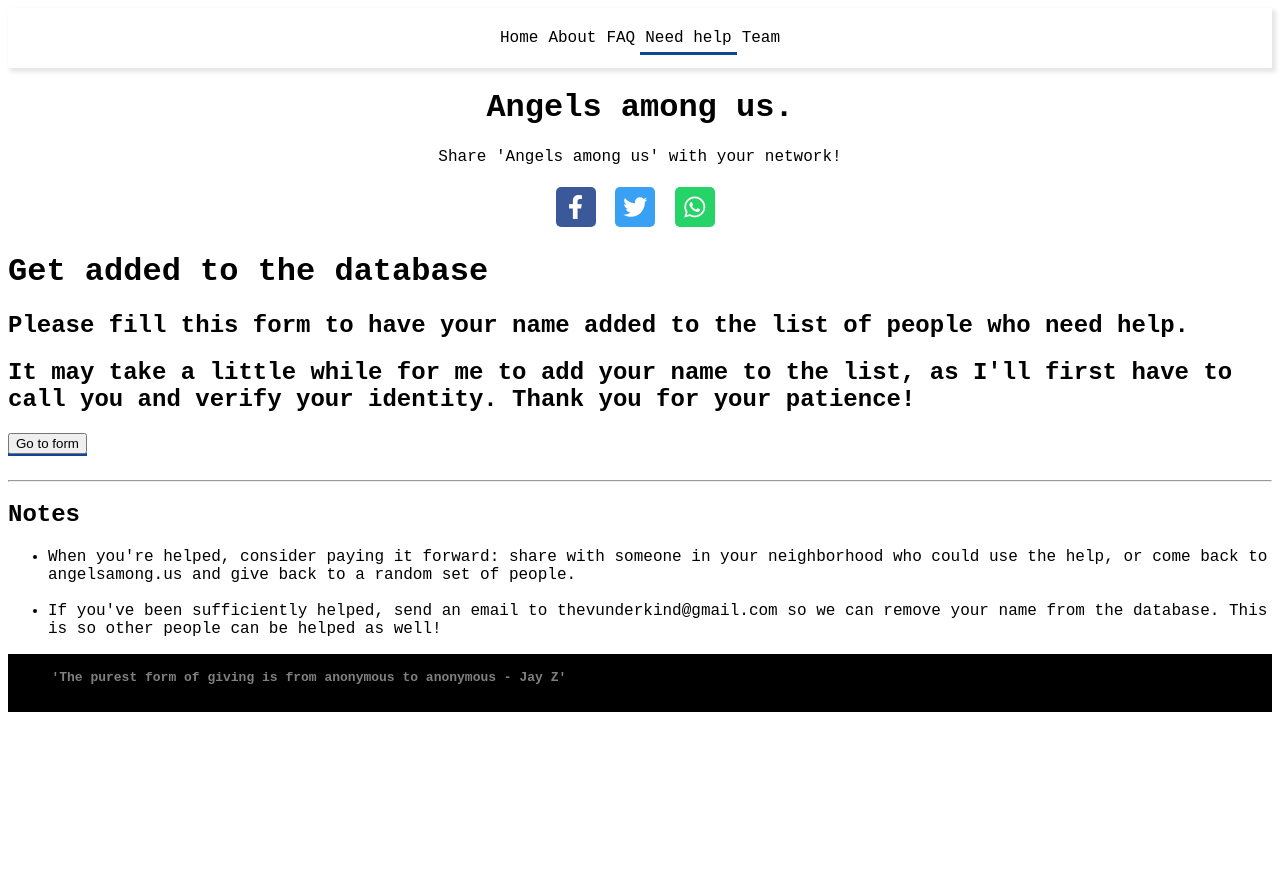
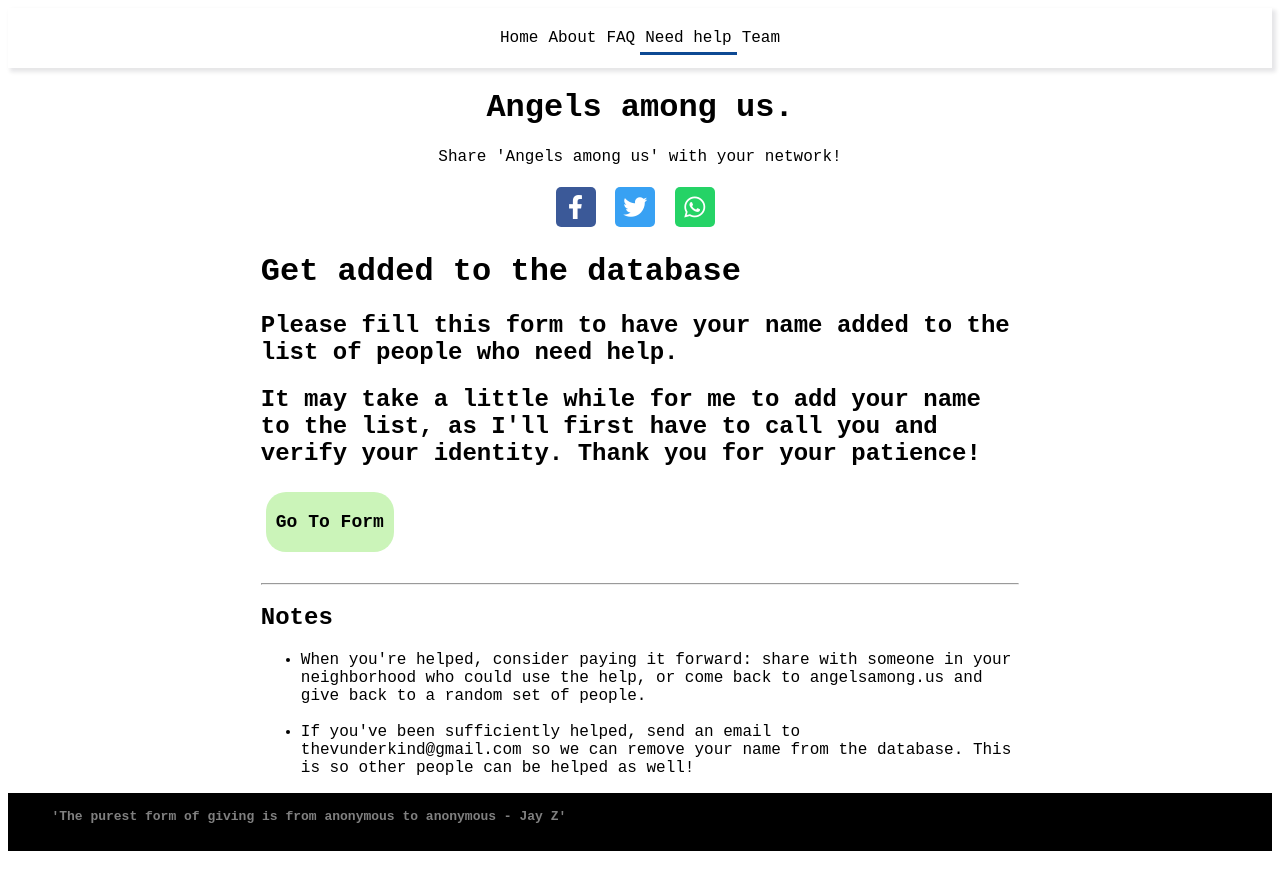
Before and after one commit to vunderkind/good-faith, a React (Create React App) app: page /needhelp in a window 1280 px wide. Shown: the top 890 px of the page. Before the commit the page ends 800 px from the top, so only its background shows below. Built offline with nearby package versions, Linux system fonts and the light colour scheme; a web font is replaced by a local one.

Commit message:
Style pages

```diff
--- a/src/components/About.js
+++ b/src/components/About.js
@@ -2,7 +2,7 @@ import React from 'react'
 
 const About = () => {
     return(
-        <div className="App3">
+        <div className="App">
             <h1>What is this website?</h1>
             <p>'Angels among us' is a simple tool (heavily inspired by <a href="https://leveler.info">Leveler)</a> for people looking for ways to share some of their income with people who are in dire economic straits because of the COVID-19 pandemic.</p>
             <p>It is a simple database of people who need help, randomly delivered to you <span>three</span> at a time. You can then copy their account details and make a contribution to their well-being.</p>
--- a/src/components/FAQ.js
+++ b/src/components/FAQ.js
@@ -1,14 +1,14 @@
 import React from 'react'
 
 const FAQ = () => {
-    return(
-        <div className="FAQ">
+    return (
+        <div className="App">
             <h1>FAQ</h1>
             <h2>Why does “Angels Among Us” exist?</h2>
             <p>Even during a global pandemic like COVID-19, the impact on humanity is far from uniform. Consider this: if you’re earning a salary during the lockdown, your biggest worry is staying indoors and staying uninfected. For many other people, it’s a different juggling act. Many people earn from daily work, especially in the informal economy, and the lockdown is effectively a death sentence. They have to think about not getting infected while fighting off hunger pangs and drowning in the pain of not being able to fend for a family that is dependent on them.</p>
             <p>‘Angels Among Us’ is a tool that gives you the ability to do something about it. If you’re on a salary or on a relatively comfortable financial level this period, consider distributing a small percentage of your income (ideally on a monthly or weekly basis) to people who are in need of support.</p>
             <p>Angels Among Us does not take a commission on the money you send. As a matter of fact, your money does not even go through Angels Among Us. The role of the tool is simple: to match public-spirited visitors (like you) with people seeking help, and the tool does it in a programmatically non-deterministic way (that is, Angels Among Us randomly sends you three names of people to help. That way, everyone has a fair chance to be helped, not influenced by the website at all!)</p>
-<br/>
+            <br />
             <h2 id="verify">How do you verify the identities of the people who need help?</h2>
             <p>People who need help fill a form on angelsamong.us/needhelp, and they get added to a waitlist. A network of volunteers (‘Archangels’) screen people in the waitlist before we add them to the Angels Among Us database.</p>
             <p>Our screening process is two-fold: first, everyone who needs help sends us a photo according to specific instructions: they write their name and account number on a piece of paper and hold it up to the camera. This is to ensure that we have them identified. We do not share these photos - we respect the privacy of everyone asking for help.</p>
--- a/src/components/NeedHelp.js
+++ b/src/components/NeedHelp.js
@@ -1,18 +1,19 @@
 import React from 'react'
+import Button from './utilities/Button/Button'
 
 const NeedHelp = () => {
-    return(
-        <div className="App3" id="hp">
+    return (
+        <div className="App" id="hp">
             <h1>Get added to the database</h1>
             <h2>Please fill this form to have your name added to the list of people who need help.</h2>
             <h2>It may take a little while for me to add your name to the list, as I'll first have to call you and verify your identity. Thank you for your patience!</h2>
-            <a href="https://docs.google.com/forms/d/e/1FAIpQLSdpllHsWu7itPs3gVNRkEW4qMIwwzss83_0hKgHU_9mGrtz6g/viewform"><button className="Button">Go to form</button></a>
-            <br/><br/>
-            <hr/>
+            <Button type="secondary" externalLink="https://docs.google.com/forms/d/e/1FAIpQLSdpllHsWu7itPs3gVNRkEW4qMIwwzss83_0hKgHU_9mGrtz6g/viewform">Go To Form</Button>
+            <br /><br />
+            <hr />
             <h2>Notes</h2>
             <ul>
-            <li>When you're helped, consider paying it forward: share with someone in your neighborhood who could use the help, or come back to angelsamong.us and give back to a random set of people.</li><br/>
-            <li>If you've been sufficiently helped, send an email to thevunderkind@gmail.com so we can remove your name from the database. This is so other people can be helped as well!</li>
+                <li>When you're helped, consider paying it forward: share with someone in your neighborhood who could use the help, or come back to angelsamong.us and give back to a random set of people.</li><br />
+                <li>If you've been sufficiently helped, send an email to thevunderkind@gmail.com so we can remove your name from the database. This is so other people can be helped as well!</li>
             </ul>
         </div>
     )
```
Lines whose indentation alone changed are shown as unchanged.
